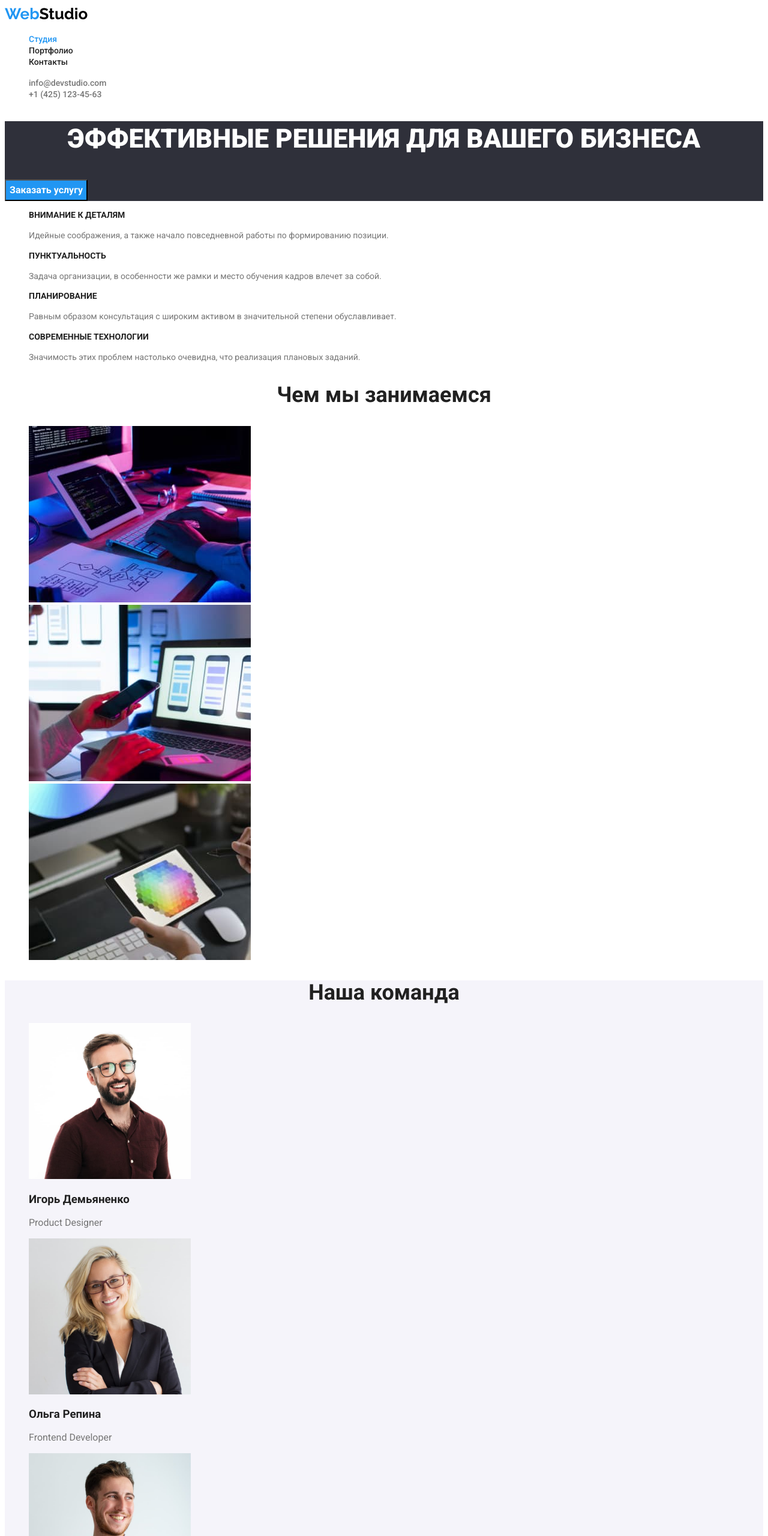
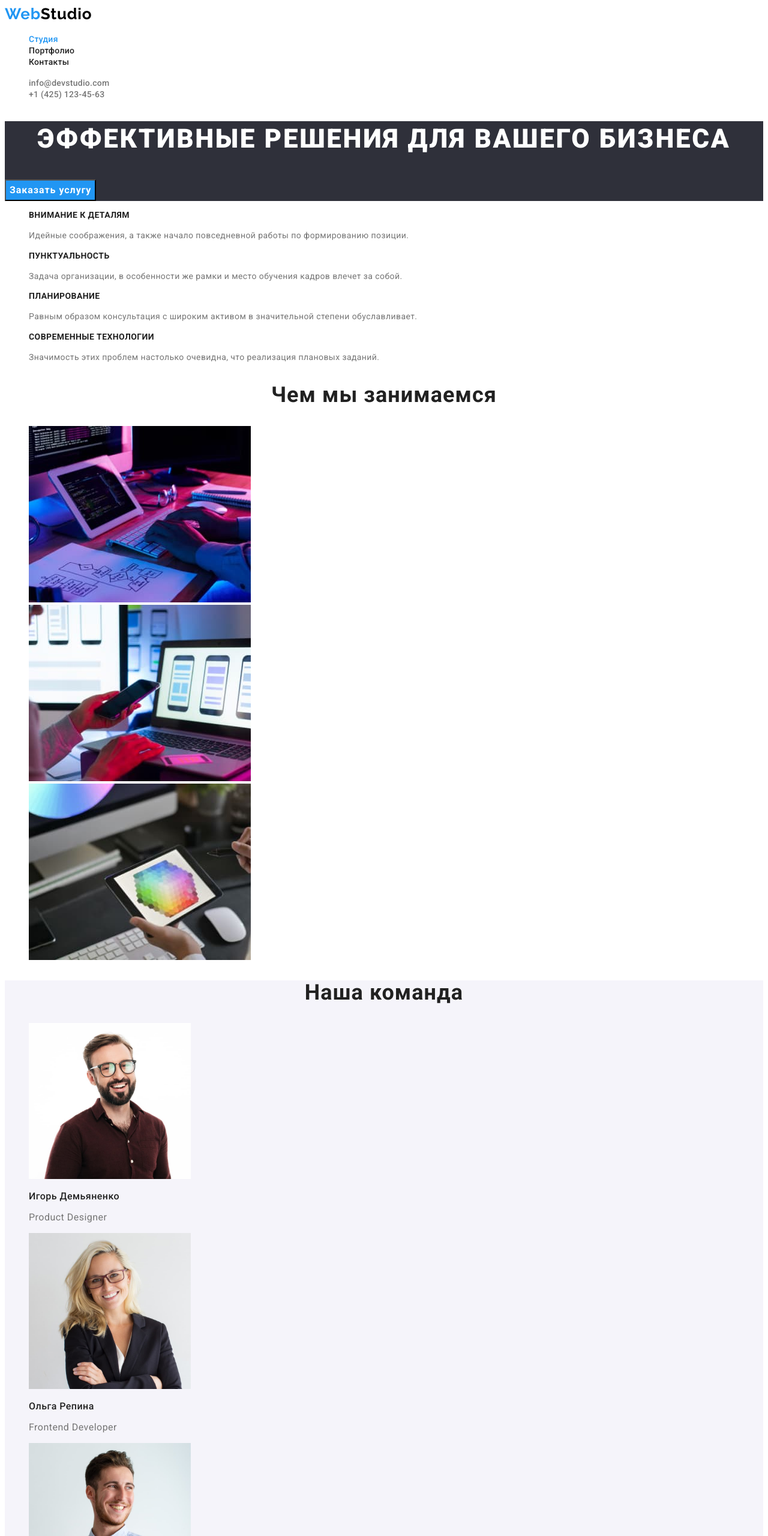
Before and after one commit to Oleksandr14/goit-markup-hw-02, a plain HTML site: page index.html in a window 1280 px wide. Shown: the top 2560 px of the page at 60% size. Drawn offline with Linux system fonts and the light colour scheme.

Commit message:
Правки до ДЗ

```diff
--- a/css/styles.css
+++ b/css/styles.css
@@ -37,7 +37,7 @@ body {
   font-weight: 700;
   font-size: 26px;
   line-height: 1.19;
-  letter-spacing: 3%;
+  letter-spacing: 0.03em;
   text-decoration: none;
   color: var(--logo-color);
 }
@@ -50,7 +50,7 @@ body {
   font-weight: 500;
   font-size: 14px;
   line-height: 1.14;
-  letter-spacing: 2%;
+  letter-spacing: 0.02em;
   text-decoration: none;
   color: var(--title-text-color);
 }
@@ -69,7 +69,7 @@ body {
   font-weight: 500;
   font-size: 14px;
   line-height: 1.2;
-  letter-spacing: 2%;
+  letter-spacing: 0.02em;
   text-decoration: none;
   color: var(--primary-text-color);
 }
@@ -87,7 +87,7 @@ body {
   font-size: 44px;
   line-height: 1.36;
   text-align: center;
-  letter-spacing: 6%;
+  letter-spacing: 0.06em;
   color: var(--white-color);
 }
 
@@ -97,7 +97,7 @@ body {
   font-weight: 700;
   font-size: 16px;
   line-height: 1.87;
-  letter-spacing: 6%;
+  letter-spacing: 0.06em;
   cursor: pointer;
   color: var(--white-color);
   background-color: var(--accent-color);
@@ -109,7 +109,7 @@ body {
   font-size: 36px;
   line-height: 1.16;
   text-align: center;
-  letter-spacing: 3%;
+  letter-spacing: 0.03em;
   color: var(--title-text-color);
 }
 
@@ -118,13 +118,13 @@ body {
   font-weight: 700;
   font-size: 14px;
   line-height: 1.14;
-  letter-spacing: 3%;
+  letter-spacing: 0.03em;
   color: var(--title-text-color);
 }
 .feature-list .text {
   font-size: 14px;
   line-height: 1.71;
-  letter-spacing: 3%;
+  letter-spacing: 0.03em;
 }
 
 /*Наша команда*/
@@ -132,12 +132,16 @@ body {
   background-color: var(--second-background-color);
 }
 .team-list .title {
+  font-weight: 500;
+  font-size: 16px;
+  line-height: 1.18;
+  letter-spacing: 0.03em;
   color: var(--title-text-color);
 }
 .team-list .specialty {
   font-size: 16px;
   line-height: 1.18;
-  letter-spacing: 3%;
+  letter-spacing: 0.03em;
 }
 
 /*Футер*/
@@ -151,23 +155,25 @@ body {
   font-weight: 700;
   font-size: 26px;
   line-height: 1.19;
-  letter-spacing: 3%;
+  letter-spacing: 0.03em;
   text-decoration: none;
   color: var(--white-color);
 }
 
 /*Адрес*/
 .link-adress {
+  font-style: normal;
   font-size: 14px;
   line-height: 1.71;
-  letter-spacing: 3%;
+  letter-spacing: 0.03em;
   text-decoration: none;
   color: var(--white-color);
 }
 .adress-nav .link {
+  font-style: normal;
   font-size: 14px;
   line-height: 1.71;
-  letter-spacing: 3%;
+  letter-spacing: 0.03em;
   text-decoration: none;
   color: var(--footer-contacts-color);
 }
@@ -188,7 +194,7 @@ body {
   font-weight: 500;
   font-size: 16px;
   line-height: 1.62;
-  letter-spacing: 3%;
+  letter-spacing: 0.03em;
   cursor: pointer;
   color: var(--title-text-color);
   background-color: var(--second-background-color);
@@ -207,13 +213,13 @@ body {
   font-weight: 700;
   font-size: 18px;
   line-height: 2;
-  letter-spacing: 6%;
+  letter-spacing: 0.06em;
   color: var(--title-text-color);
 }
 
 .site-list .subject {
   font-size: 16px;
   line-height: 1.87;
-  letter-spacing: 3%;
+  letter-spacing: 0.03em;
   color: var(--primary-text-color);
 }
```
Also changed, not shown: portfolio.html (+2 -1 lines).
